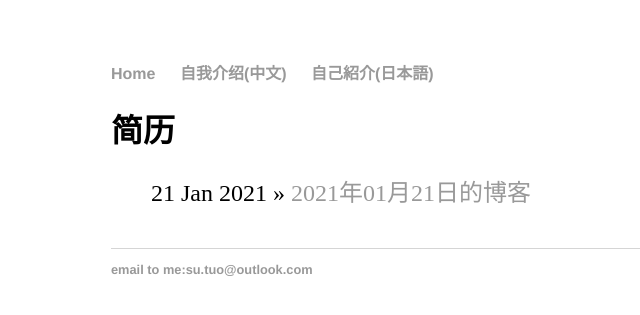
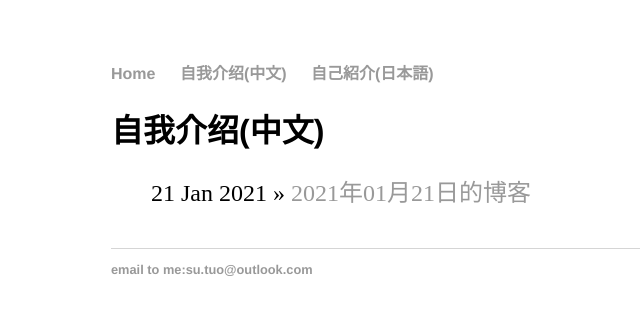
Before and after one commit to SotakuStudio/SotakuStudio.github.io, a Jekyll site: the page built from chn/index.html, in a window 1280 px wide. Shown: the top 315 px of the page, without its empty margins (81-721 px from the left). Built offline with Jekyll 4.4.1, drawn with Linux system fonts in a browser that asks for light colours.

Commit message:
Update index.html

```diff
--- a/chn/index.html
+++ b/chn/index.html
@@ -1,6 +1,6 @@
 ---
 layout: default
-title: 简历
+title: 自我介绍(中文)
 ---
     <h1>{{ page.title }}</h1>
     <ul class="posts">
```
